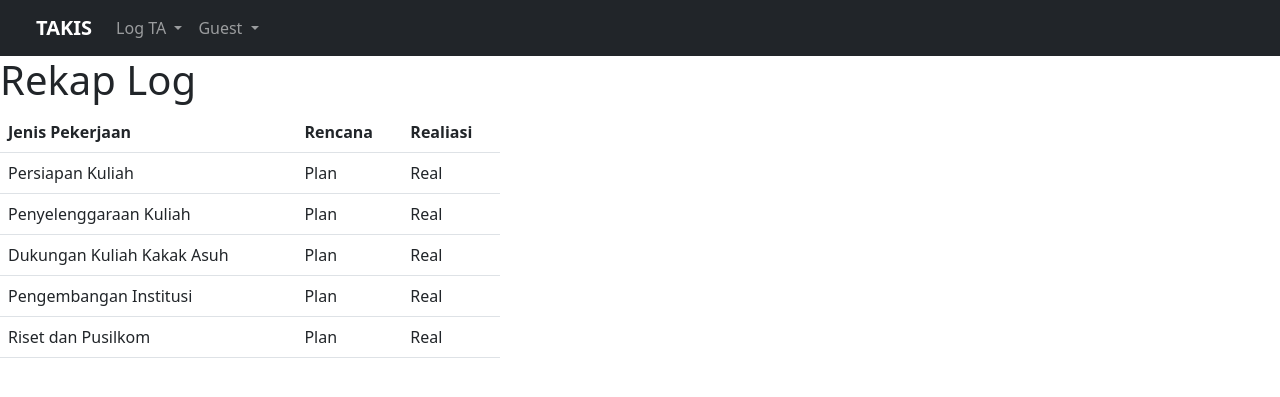
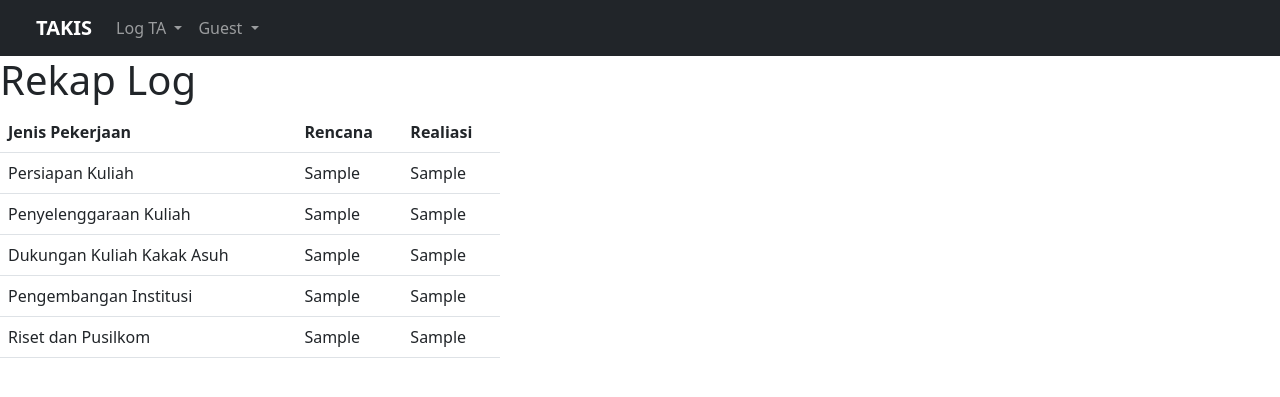
Before and after one commit to richiecsenlia/takis, a Django app: template rekapanLog/templates/rekap_log.html in a window 1280 px wide. Shown: the top 397 px of the page. Run offline with Django 4.2, Linux system fonts and the light colour scheme; the template is opened without the code that fills it: most values are stand-ins (such as "Sample title", 1, 10 or a date in 2020).

Commit message:
[CHORE] Modified rekap_log html to show realization values

```diff
--- a/rekapanLog/templates/rekap_log.html
+++ b/rekapanLog/templates/rekap_log.html
@@ -20,28 +20,28 @@ Rekap Log
     <tbody>
       <tr>
         <td>Persiapan Kuliah</td>
-        <td>Plan</td>
-        <td>Real</td>
+        <td>{{ persiapan_plan }}</td>
+        <td>{{ persiapan_real }}</td>
       </tr>
       <tr>
         <td>Penyelenggaraan Kuliah</td>
-        <td>Plan</td>
-        <td>Real</td>
+        <td>{{ penyelenggaraan_plan }}</td>
+        <td>{{ penyelenggaraan_real }}</td>
       </tr>
       <tr>
         <td>Dukungan Kuliah Kakak Asuh</td>
-        <td>Plan</td>
-        <td>Real</td>
+        <td>{{ dukungan_plan }}</td>
+        <td>{{ dukungan_real }}</td>
       </tr>
       <tr>
         <td>Pengembangan Institusi</td>
-        <td>Plan</td>
-        <td>Real</td>
+        <td>{{ pengembangan_plan }}</td>
+        <td>{{ pengembangan_real }}</td>
       </tr>
       <tr>
         <td>Riset dan Pusilkom</td>
-        <td>Plan</td>
-        <td>Real</td>
+        <td>{{ riset_plan }}</td>
+        <td>{{ riset_real }}</td>
       </tr>
     </tbody>
   </table>
```
